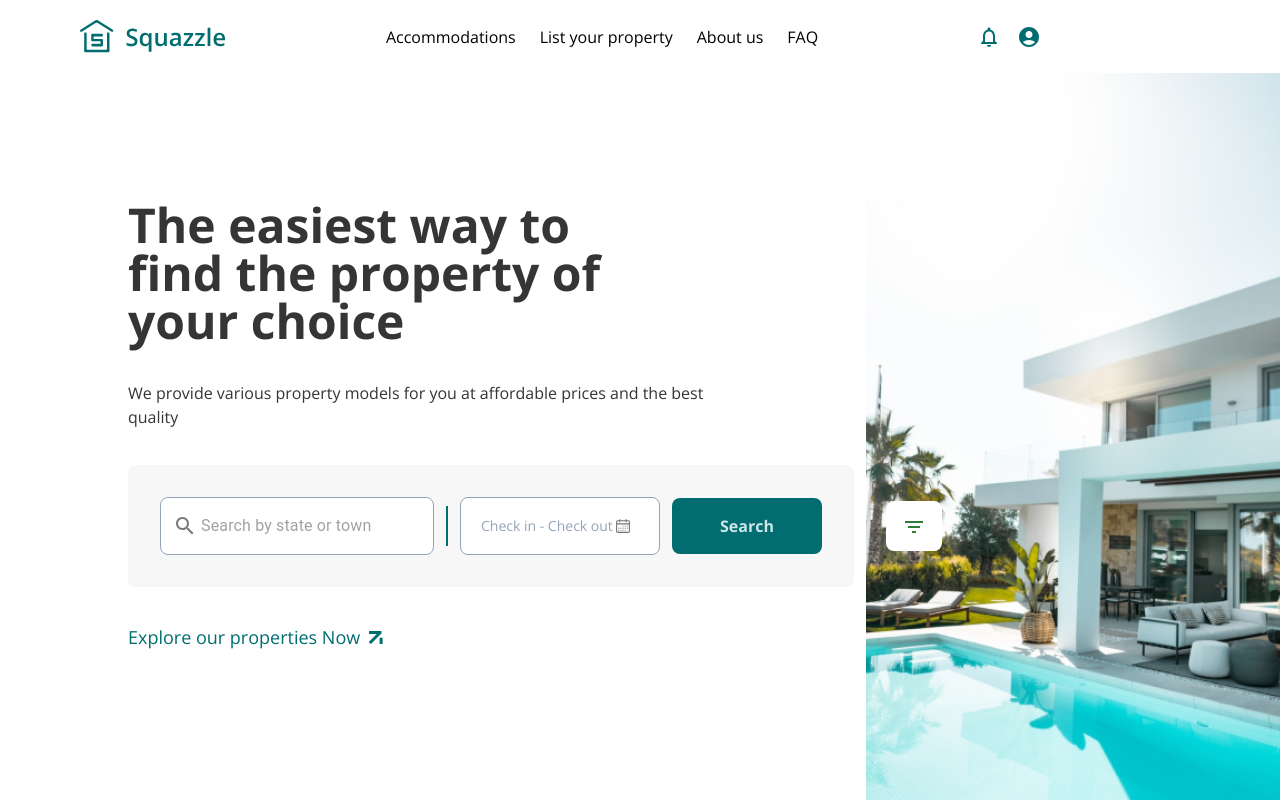
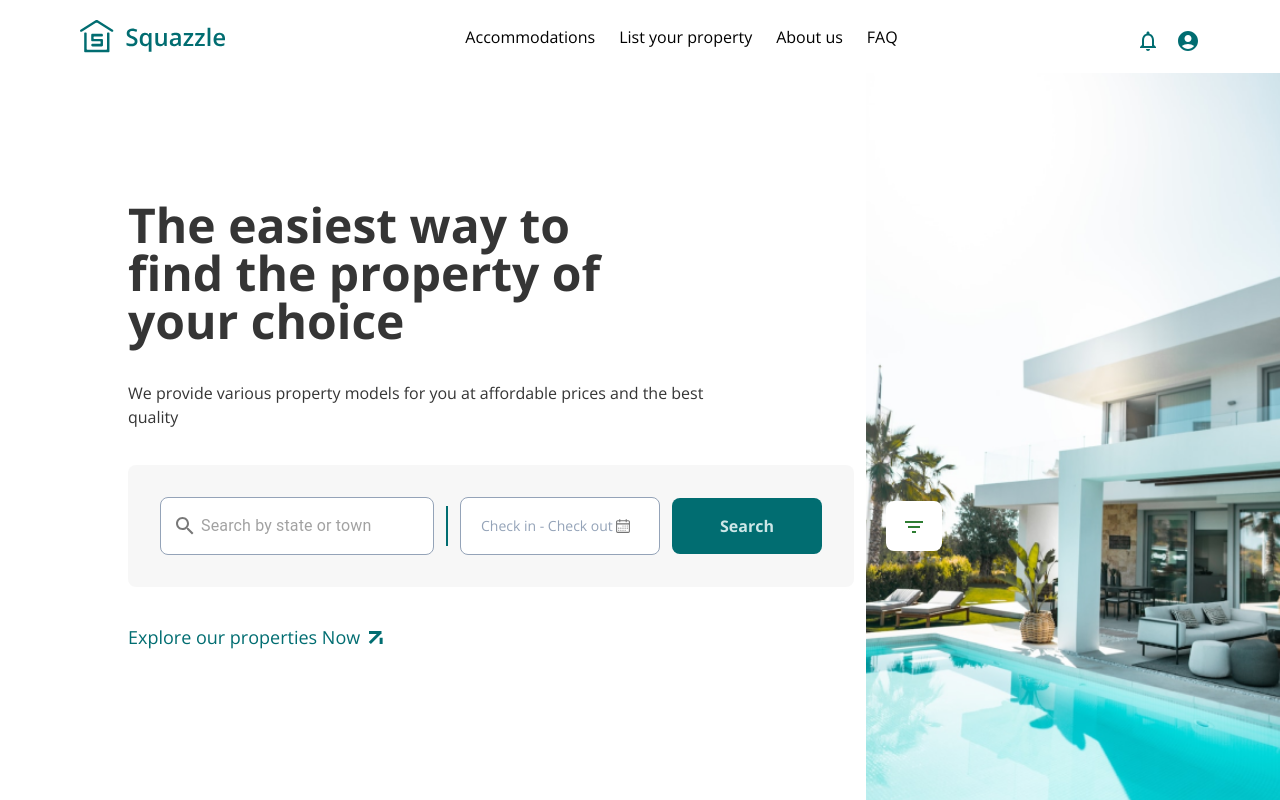
Before and after one commit to Marnin-A/Squazzle-Frontend, a Next.js app: page / in a window 1280 px wide. Shown: the top 800 px of the page. Built offline with nearby package versions, Linux system fonts and the light colour scheme; no server answers.

Commit message:
fix: navbar icon alignment

```diff
--- a/src/components/navBar.tsx
+++ b/src/components/navBar.tsx
@@ -40,9 +40,9 @@ export default function NavBar() {
 				<Link href="/about-us">About us</Link>
 				<Link href="/faq">FAQ</Link>
 			</div>
-			<>
+			<div className="self-end">
 				{
-					<div className="mlg:flex hidden items-center gap-4 text-primary-green">
+					<div className="hidden items-center gap-4 text-primary-green mlg:flex">
 						<NotificationsNoneIcon color="inherit" />
 						{isLoggedIn ? (
 							<AccountCircleIcon color="inherit" className="w-10 h-10" />
@@ -57,7 +57,7 @@ export default function NavBar() {
 					</div>
 				}
 				<MobileSideMenu />
-			</>
+			</div>
 		</nav>
 	);
 }
```
